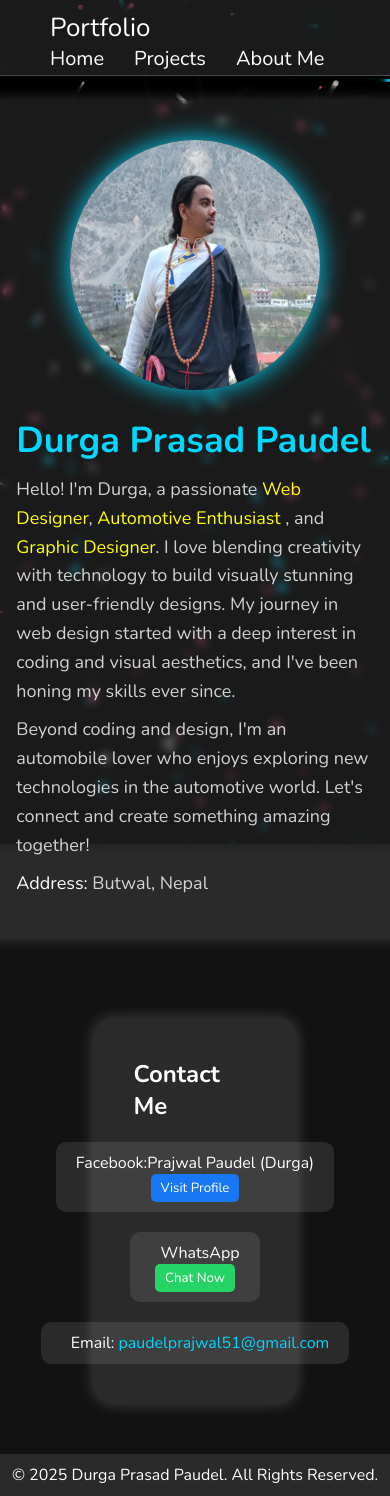
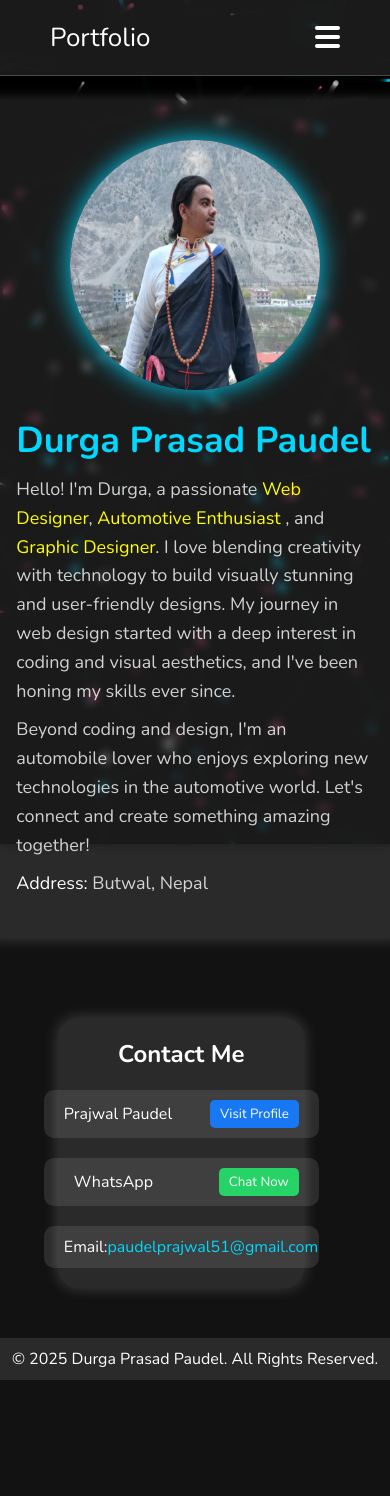
Before and after one commit to Prajwal8112/Durga-s-Portfolio, a website: page About.html in a window 390 px wide. Shown: the top 1496 px of the page. After the commit the page ends 1380 px from the top, so only its background shows below. Drawn offline with nearby package versions, Linux system fonts and the light colour scheme.

Commit message:
Add files via upload

```diff
--- a/About.html
+++ b/About.html
@@ -4,7 +4,9 @@
     <meta charset="UTF-8">
     <meta name="viewport" content="width=device-width, initial-scale=1.0">
     <title>About Me - Durga Prasad Paudel</title>
+    <link rel="stylesheet" href="globalstyle.css">
     <link rel="preconnect" href="https://fonts.googleapis.com">
+
     <link href="https://fonts.googleapis.com/css2?family=Nunito:wght@300;700&family=Montserrat:wght@300;800&display=swap" rel="stylesheet">
     <style>
         * {
@@ -198,7 +200,7 @@
             flex-direction: column;
             justify-content: center;
             align-items: center;
-            max-width: 52.08vw;
+            max-width: 70.08vw;
             background: rgba(255, 255, 255, 0.1);
             border-radius: 20px;
             padding: 40px;
@@ -241,6 +243,10 @@
             align-items: center;
             width: 28.65vw;
         }
+        .Email {
+            display: flex;
+            gap: 130px;
+        }
         .footer {
             margin-top: 50px;
             width: 100%;
@@ -258,6 +264,10 @@
                 margin-top: 20px;
                 text-align: left;
             }
+            .container2 {
+                width: 90%;
+                padding: 20px;
+            }
             .contact-item {
                 flex-direction: column;
                 align-items: center;
@@ -269,6 +279,17 @@
                 flex-direction: column;
             }
 
+            .contact-item {
+                flex-direction: row;
+                align-items: center;
+                text-align: center;
+                width: 50%;
+            }
+            .Email {
+            display: flex;
+            text-align: left;
+            gap: 0px;
+        }
         }
 
 
@@ -283,7 +304,24 @@
             <a href="./Projects.html">Projects</a>
             <a href="./About.html">About Me</a>
         </div>
+        <!-- Hamburger Menu for mobile -->
+        <div class="hamburger" onclick="toggleMenu()">
+            <div class="bar"></div>
+            <div class="bar"></div>
+            <div class="bar"></div>
+        </div>
     </nav>
+
+    <!-- Side Navigation for mobile -->
+    <div id="sideNav" class="side-nav">
+        <div class="aside-photo"><img src="./prophoto.png" alt="Profile error"></div>
+        <div class="aside-name" style="font-size: 20px;display: flex;flex-wrap: wrap;color: #00d8ff;">Durga Prasad Paudel</div>
+        <div class="aside-links">
+            <a href="./index.html">Home</a>
+            <a href="./Projects.html">Projects</a>
+            <a href="./About.html">About Me</a>
+        </div>
+    </div>
 
     <section>
         <div class="container">
@@ -306,8 +344,8 @@
 
                 <div class="contact-item" >
                     <div style="display: flex; align-items: center;flex-wrap: wrap;">
-                        <p>Facebook:</p>
-                        <p>Prajwal Paudel (Durga)</p>
+                        <i class="fa-brands fa-facebook" style="font-size: 24px; color: #3700ff;"></i>
+                        <p>Prajwal Paudel</p>
                     </div>
                     <a href="https://www.facebook.com/profile.php?id=100054942633894" target="_blank">
                         <button style="padding: 5px 10px; background: #1877F2; color: white; border: none; border-radius: 5px; cursor: pointer; transition: 0.3s;">Visit Profile</button>
@@ -326,8 +364,7 @@
 
                 <div class="contact-item" >
                     <div style="display: flex; align-items: center; gap: 10px;">
-                        <i class="fa-solid fa-envelope" style="font-size: 24px; color: #FF5733;"></i>
-                        <p>Email: <a href="https://mail.google.com/mail/?view=cm&fs=1&to=paudelprajwal51@gmail.com" style="color: #00d8ff; text-decoration: none;">paudelprajwal51@gmail.com</a></p>
+                        <p class="Email">Email:<a href="https://mail.google.com/mail/?view=cm&fs=1&to=paudelprajwal51@gmail.com" style="color: #00d8ff; text-decoration: none;">paudelprajwal51@gmail.com</a></p>
                     </div>
                 </div>
             </div>
--- /dev/null
+++ b/globalstyle.css
@@ -0,0 +1,79 @@
+
+/* Hamburger Menu Icon for mobile */
+.hamburger {
+display: none;
+flex-direction: column;
+gap: 5px;
+cursor: pointer;
+z-index: 1002; /* To make sure it stays on top */
+}
+
+.hamburger .bar {
+width: 25px;
+height: 4px;
+background-color: white;
+border-radius: 2px;
+}
+
+/* Side Navigation */
+.side-nav {
+position: fixed;
+top: 0;
+left: -250px; /* Initially hidden on the left side */
+height: 100%;
+width: 250px;
+background-color: rgba(0, 0, 0, 0.9);
+display: flex;
+flex-direction: column;
+align-items: center;
+justify-content: center;
+transition: 0.3s;
+z-index: 1001; /* Make sure it's behind the hamburger */
+}
+
+.side-nav a {
+color: white;
+text-decoration: none;
+font-size: 30px;
+margin: 20px 0;
+transition: 0.3s;
+}
+
+.side-nav a:hover {
+color: #00d8ff;
+}
+
+.aside-photo img {
+    height: 150px;
+    width: 150px;
+    border-radius: 50%;
+    box-shadow: 0px 0px 15px #00d8ff;
+    margin-bottom: 15px;
+}
+
+.aside-links{
+    display: flex;
+    flex-direction: column;
+    align-items: center;
+    justify-content: center;
+    margin-top: 20px;
+}
+
+.aside-links a {
+    color: white;
+    text-decoration: none;
+    font-size: 20px;
+    margin: 10px 0;
+    transition: 0.3s;
+}
+
+/* Responsive: Hamburger shows up on mobile */
+@media screen and (max-width: 768px) {
+.navbar .nav-links {
+display: none; /* Hide the navbar links on mobile */
+}
+
+.hamburger {
+display: flex; /* Show hamburger icon on mobile */
+}
+}
--- a/home.js
+++ b/home.js
@@ -112,3 +112,16 @@ window.addEventListener("resize", () => {
 
 initParticles();
 animate();
+
+
+
+
+function toggleMenu() {
+  const sideNav = document.getElementById('sideNav');
+  // Check the current position of the sideNav and slide it in or out
+  if (sideNav.style.left === '0px') {
+      sideNav.style.left = '-250px'; // Slide it out
+  } else {
+      sideNav.style.left = '0'; // Slide it in
+  }
+}
```
Also changed, not shown: Projects.html (+18 -0 lines), index.html (+24 -1 lines).
